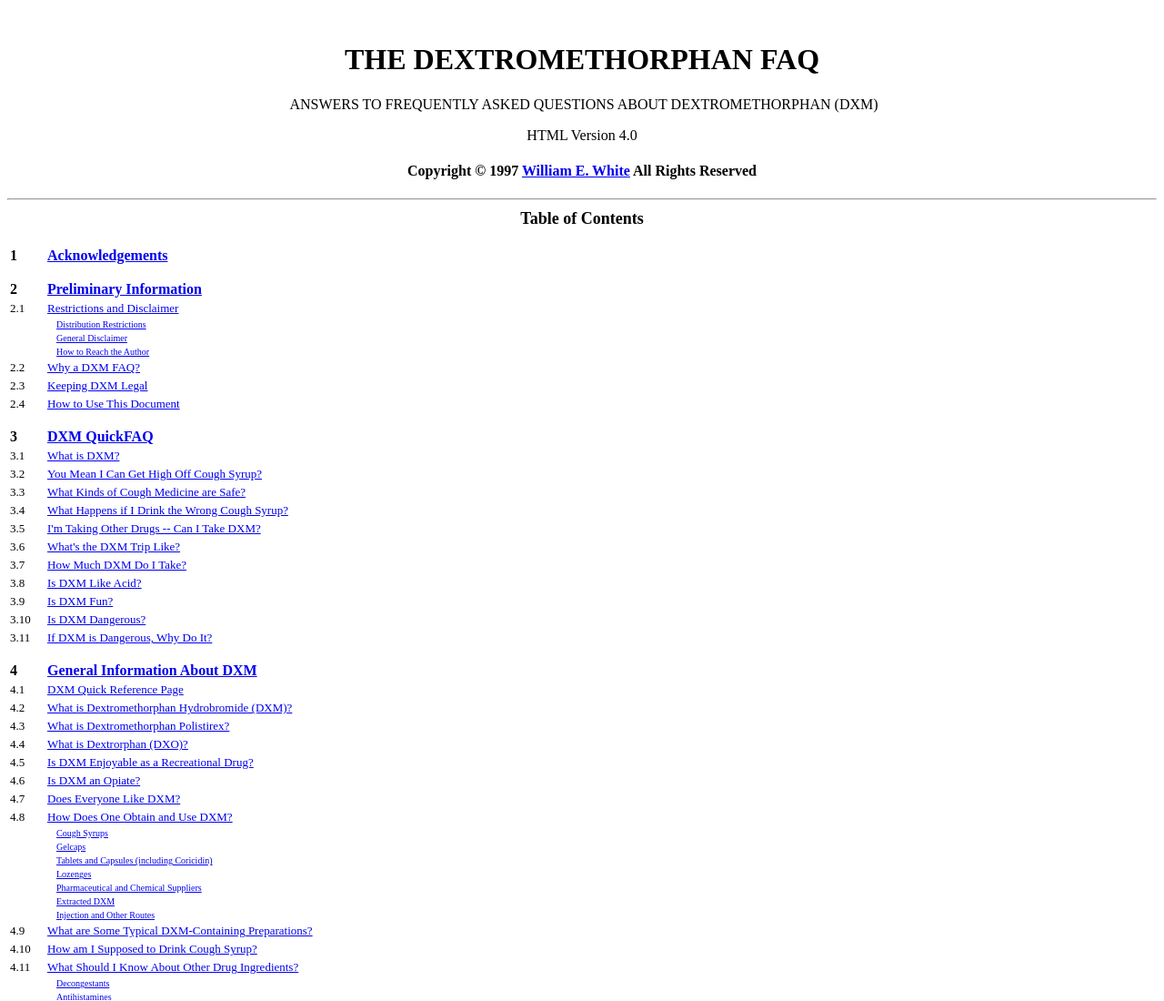
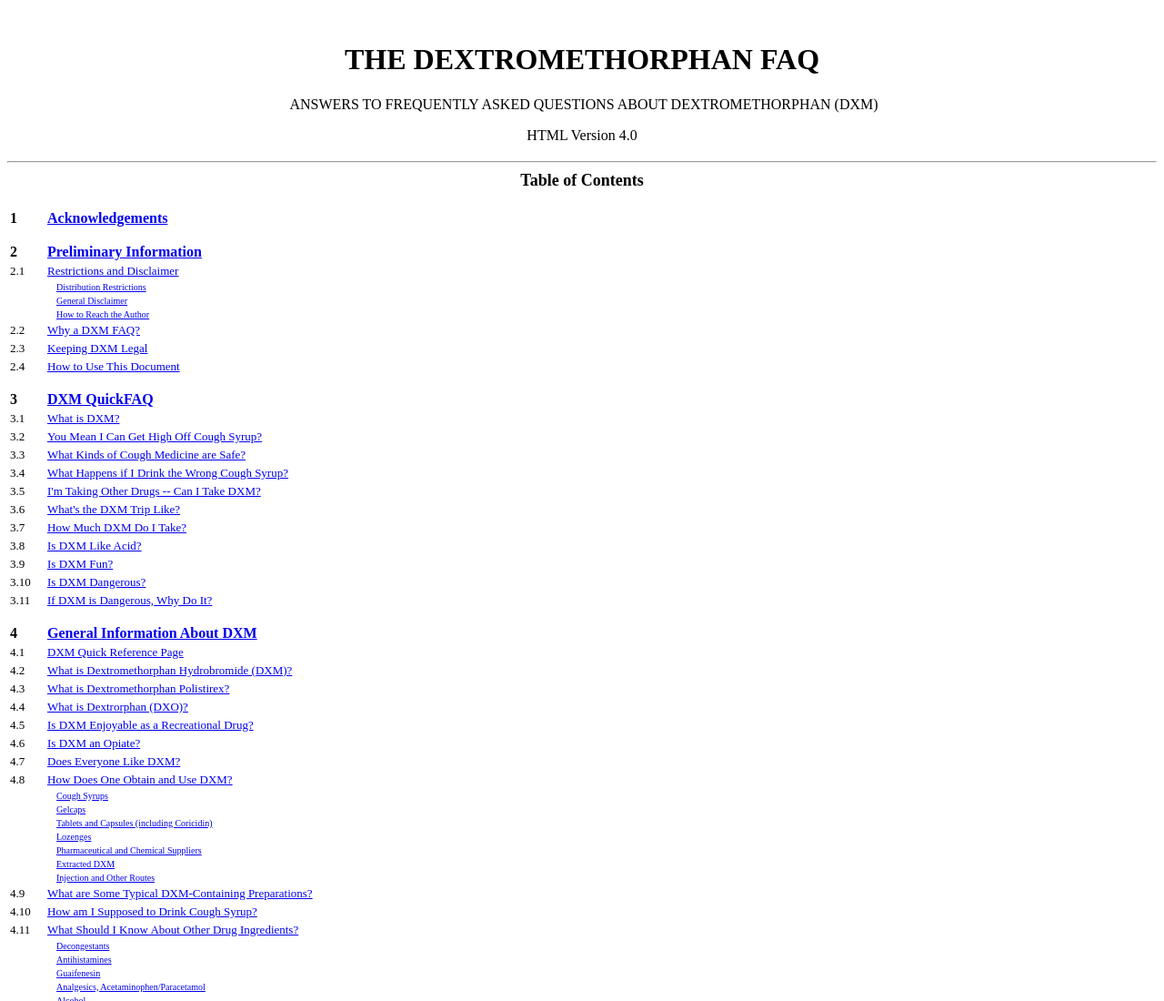
Before and after one commit to Jaybyrd79/TheDextroverse, a plain HTML site: page faq/contents.html in a window 1280 px wide. Shown: the top 1100 px of the page at 91% size. Drawn offline with Linux system fonts and the light colour scheme.

Commit message:
Update contents.html

```diff
--- a/faq/contents.html
+++ b/faq/contents.html
@@ -13,9 +13,6 @@ DEXTROMETHORPHAN (DXM)
 
 <P>HTML Version 4.0</P></CENTER>
 
-<H4><CENTER>Copyright &copy; 1997 <A HREF="http://www.frognet.net/~bwhite">William
-E. White</A> All Rights Reserved</CENTER></H4>
-
 <H3><CENTER>
 
 <HR>
```
